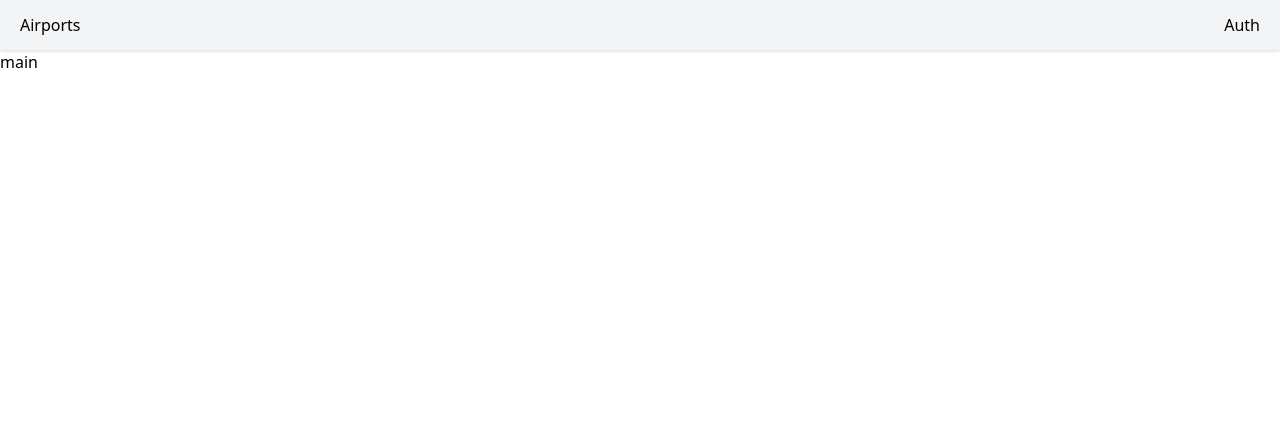
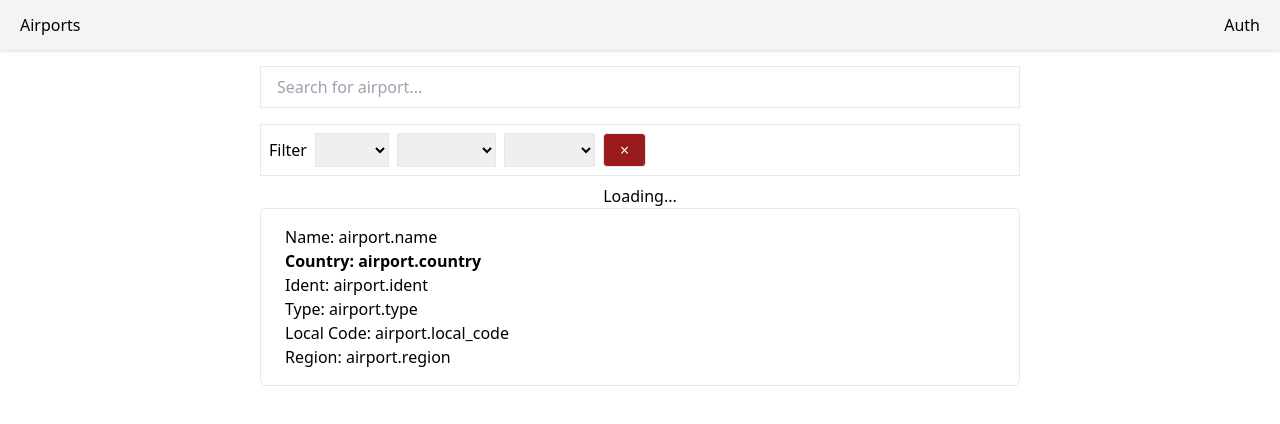
Before and after one commit to Dmitriy-Sidorov/airport, a React (Create React App) app: page / in a window 1280 px wide. Shown: the top 424 px of the page. Built offline with nearby package versions, Linux system fonts and the light colour scheme.

Commit message:
inject components

```diff
--- a/src/pages/MainPage.tsx
+++ b/src/pages/MainPage.tsx
@@ -1,7 +1,21 @@
-import React from "react";
+import React from 'react'
+import { AirportSearch } from '../components/AirportSearch'
+import { AirportFilter } from '../components/AirportFilter'
+import { AirportCard } from '../components/AirportCard'
 
 export function MainPage() {
-    return (
-        <div>main</div>
-    )
+	return (
+		<div className="container mx-auto p-4 flex justify-center">
+			<div>
+				<AirportSearch/>
+				<AirportFilter/>
+
+				<div className="min-w-[760px]">
+					<p className="text-center">Loading...</p>
+
+					<AirportCard/>
+				</div>
+			</div>
+		</div>
+	)
 }
```
